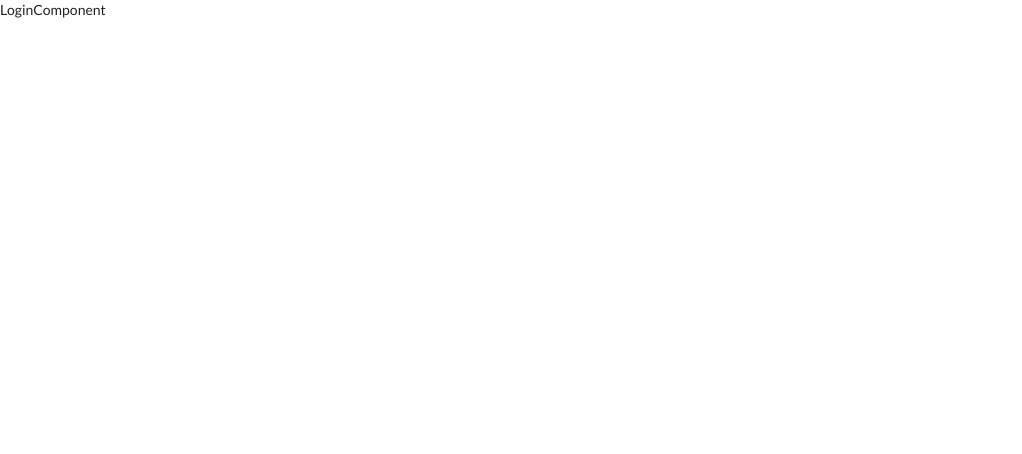
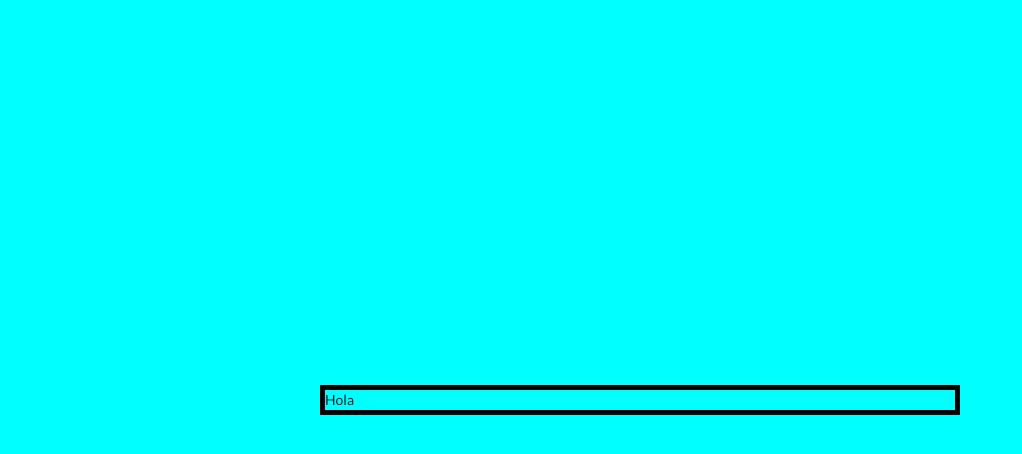
Before and after one commit to GerardoRegalado/CleanMyCar, a React (Create React App) app: page /login in a window 1280 px wide. Shown: the top 454 px of the page, without its empty margins (0-1022 px from the left). Built offline with nearby package versions, Linux system fonts and the light colour scheme.

Commit message:
Feat(): created scss files for each component

```diff
--- /dev/null
+++ b/src/components/LoginComponent/LoginComponent.scss
@@ -0,0 +1,15 @@
+.background {
+    width: 100%;
+    height: 100vh;
+    display: flex;
+    align-items: center;
+    justify-content: center;
+    background-color: aqua;
+}
+
+.loginContainer {
+    width: 50%;
+    max-height: 50%;
+    background-color: aqua;
+    border: 5px solid black;
+}
--- a/src/components/LoginComponent/LoginComponent.tsx
+++ b/src/components/LoginComponent/LoginComponent.tsx
@@ -1,7 +1,15 @@
 import React from 'react'
+import './LoginComponent.scss'
+import { Container } from 'semantic-ui-react'
 
 export const LoginComponent = () => {
   return (
-    <div>LoginComponent</div>
+    <>
+    <section className='background'>
+        <div className='loginContainer'>
+            <p>Hola</p>
+        </div>
+    </section>
+    </>
   )
 }
```
Also changed, not shown: src/components/ForgotPassComponent/ForgotPassComponent.scss (added), src/components/HelpComponent/HelpComponent.scss (added).
